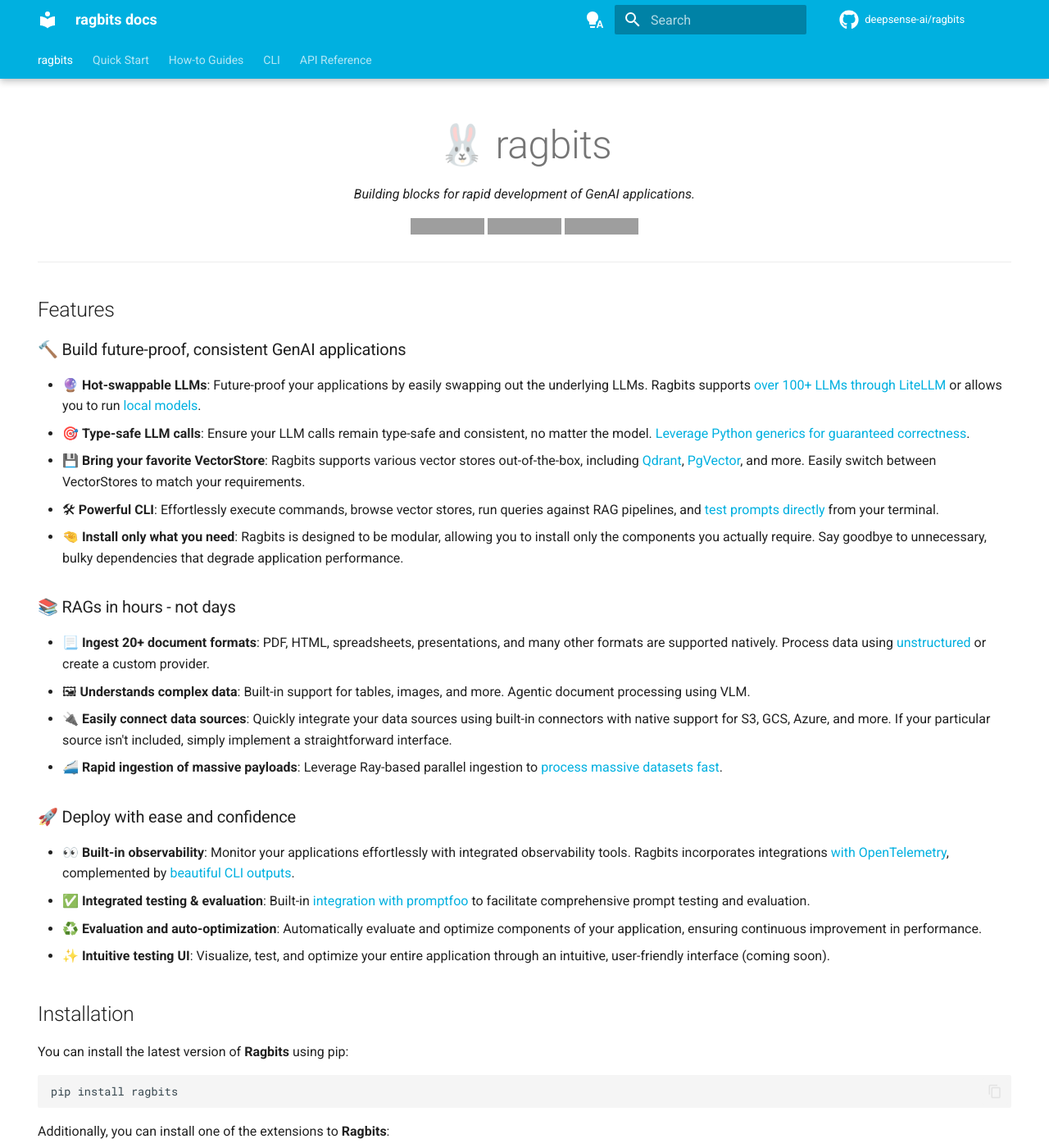
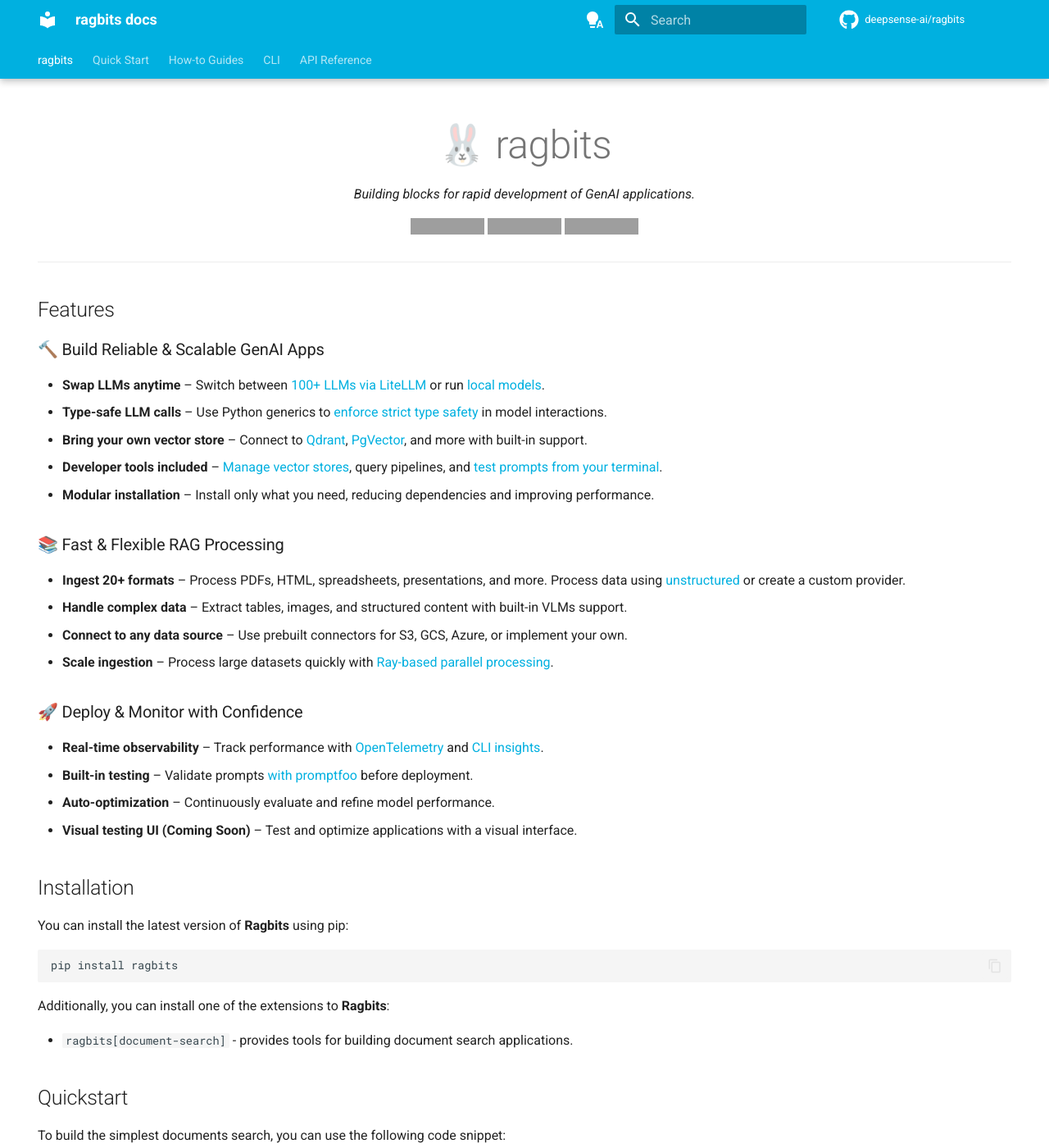
Before and after one commit to deepsense-ai/ragbits, an MkDocs documentation site: the page built from docs/index.md, in a window 1280 px wide and 1400 px high. Shown: the whole window at 82% size. Built offline with MkDocs 1.6.1 and Material for MkDocs 9.7.7, drawn with Linux system fonts in a browser that asks for light colours; comment, search, counter and statistics services are not loaded; grey boxes are pictures that could not be loaded.

Commit message:
docs: update features section in docs and readme (#393)
Co-authored-by: akotyla <79326805+akotyla@users.noreply.github.com>

```diff
--- a/docs/index.md
+++ b/docs/index.md
@@ -39,27 +39,25 @@ hide:
 
 ## Features
 
-### 🔨 Build future-proof, consistent GenAI applications
 
-- 🔮 **Hot-swappable LLMs**: Future-proof your applications by easily swapping out the underlying LLMs. Ragbits supports [over 100+ LLMs through LiteLLM](https://ragbits.deepsense.ai/how-to/core/use_llms/) or allows you to run [local models](https://ragbits.deepsense.ai/how-to/core/use_llms/#using-local-llms).
-- 🎯 **Type-safe LLM calls**: Ensure your LLM calls remain type-safe and consistent, no matter the model. [Leverage Python generics for guaranteed correctness](https://ragbits.deepsense.ai/how-to/core/use_prompting/#how-to-configure-prompts-output-data-type).
-- 💾 **Bring your favorite VectorStore**: Ragbits supports various vector stores out-of-the-box, including [Qdrant](https://ragbits.deepsense.ai/api_reference/core/vector-stores/#ragbits.core.vector_stores.qdrant.QdrantVectorStore), [PgVector](https://ragbits.deepsense.ai/api_reference/core/vector-stores/#ragbits.core.vector_stores.qdrant.QdrantVectorStore), and more. Easily switch between VectorStores to match your requirements.
-- 🛠 **Powerful CLI**: Effortlessly execute commands, browse vector stores, run queries against RAG pipelines, and [test prompts directly](https://ragbits.deepsense.ai/quickstart/quickstart1_prompts/#testing-the-prompt-from-the-cli) from your terminal.
-- 🤏 **Install only what you need**: Ragbits is designed to be modular, allowing you to install only the components you actually require. Say goodbye to unnecessary, bulky dependencies that degrade application performance.
+### 🔨 Build Reliable & Scalable GenAI Apps
+- **Swap LLMs anytime** – Switch between [100+ LLMs via LiteLLM](https://ragbits.deepsense.ai/how-to/core/use_llms/) or run [local models](https://ragbits.deepsense.ai/how-to/core/use_llms/#using-local-llms).
+- **Type-safe LLM calls** – Use Python generics to [enforce strict type safety](https://ragbits.deepsense.ai/how-to/core/use_prompting/#how-to-configure-prompts-output-data-type) in model interactions.
+- **Bring your own vector store** – Connect to [Qdrant](https://ragbits.deepsense.ai/api_reference/core/vector-stores/#ragbits.core.vector_stores.qdrant.QdrantVectorStore), [PgVector](https://ragbits.deepsense.ai/api_reference/core/vector-stores/#ragbits.core.vector_stores.pgvector.PgVectorStore), and more with built-in support.
+- **Developer tools included** – [Manage vector stores](https://ragbits.deepsense.ai/cli/main/#ragbits-vector-store), query pipelines, and [test prompts from your terminal](https://ragbits.deepsense.ai/quickstart/quickstart1_prompts/#testing-the-prompt-from-the-cli).
+- **Modular installation** – Install only what you need, reducing dependencies and improving performance.
 
-### 📚 RAGs in hours - not days
+### 📚 Fast & Flexible RAG Processing
+- **Ingest 20+ formats** – Process PDFs, HTML, spreadsheets, presentations, and more. Process data using [unstructured](https://unstructured.io/) or create a custom provider.
+- **Handle complex data** – Extract tables, images, and structured content with built-in VLMs support.
+- **Connect to any data source** – Use prebuilt connectors for S3, GCS, Azure, or implement your own.
+- **Scale ingestion** – Process large datasets quickly with [Ray-based parallel processing](https://ragbits.deepsense.ai/how-to/document_search/distributed_ingestion/#how-to-ingest-documents-in-a-distributed-fashion).
 
-- 📃 **Ingest 20+ document formats**: PDF, HTML, spreadsheets, presentations, and many other formats are supported natively. Process data using [unstructured](https://unstructured.io) or create a custom provider.
-- 🖼 **Understands complex data**: Built-in support for tables, images, and more. Agentic document processing using VLM.
-- 🔌 **Easily connect data sources**: Quickly integrate your data sources using built-in connectors with native support for S3, GCS, Azure, and more. If your particular source isn't included, simply implement a straightforward interface.
-- 🚄 **Rapid ingestion of massive payloads**: Leverage Ray-based parallel ingestion to [process massive datasets fast](https://ragbits.deepsense.ai/how-to/document_search/distributed_ingestion/#how-to-ingest-documents-in-a-distributed-fashion).
-
-### 🚀 Deploy with ease and confidence
-
-- 👀 **Built-in observability**: Monitor your applications effortlessly with integrated observability tools. Ragbits incorporates integrations [with OpenTelemetry](https://ragbits.deepsense.ai/how-to/core/use_tracing/#opentelemetry-trace-handler), complemented by [beautiful CLI outputs](https://ragbits.deepsense.ai/how-to/core/use_tracing/#opentelemetry-trace-handler).
-- ✅ **Integrated testing & evaluation**: Built-in [integration with promptfoo](https://ragbits.deepsense.ai/how-to/core/promptfoo/) to facilitate comprehensive prompt testing and evaluation.
-- ♻️ **Evaluation and auto-optimization**: Automatically evaluate and optimize components of your application, ensuring continuous improvement in performance.
-- ✨ **Intuitive testing UI**: Visualize, test, and optimize your entire application through an intuitive, user-friendly interface (coming soon).
+### 🚀 Deploy & Monitor with Confidence
+- **Real-time observability** – Track performance with [OpenTelemetry](https://ragbits.deepsense.ai/how-to/core/use_tracing/#opentelemetry-trace-handler) and [CLI insights](https://ragbits.deepsense.ai/how-to/core/use_tracing/#cli-trace-handler).
+- **Built-in testing** – Validate prompts [with promptfoo](https://ragbits.deepsense.ai/how-to/core/promptfoo/) before deployment.
+- **Auto-optimization** – Continuously evaluate and refine model performance.
+- **Visual testing UI (Coming Soon)** – Test and optimize applications with a visual interface.
 
 ## Installation
 
```
Also changed, not shown: README.md (+22 -0 lines), docs/api_reference/core/vector-stores.md (+2 -0 lines), packages/ragbits-evaluate/CHANGELOG.md (+2 -0 lines), packages/ragbits-evaluate/README.md (+2 -2 lines).
